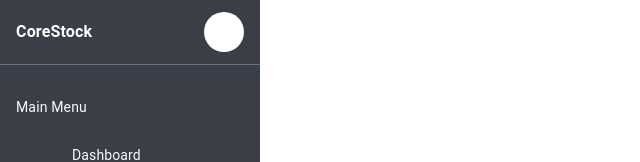
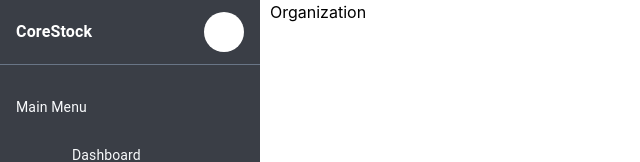
Before and after one commit to Syed-Muhammad-Ali-git/CoreStock, a Next.js app: page /organization in a window 1280 px wide. Shown: the top 162 px of the page, without its empty margins (0-640 px from the left). Built offline with nearby package versions, Linux system fonts and the light colour scheme; some icons are missing.

Commit message:
side bar oen close cosntent set

```diff
--- a/app/audit/page.tsx
+++ b/app/audit/page.tsx
@@ -11,7 +11,14 @@ const Audit = () => {
   return (
     <>
       <DrawerComponent open={drawerOpen} setOpen={setDrawerOpen} />
-      <div>Audit</div>
+      <div
+        style={{
+          marginLeft: drawerOpen ? "270px" : "0",
+          transition: "margin-left 0.3s ease",
+        }}
+      >
+        Audit
+      </div>
     </>
   );
 };
--- a/app/organization/page.tsx
+++ b/app/organization/page.tsx
@@ -11,7 +11,14 @@ const Organization = () => {
   return (
     <>
       <DrawerComponent open={drawerOpen} setOpen={setDrawerOpen} />
-      <div>Organization</div>
+      <div
+        style={{
+          marginLeft: drawerOpen ? "270px" : "0",
+          transition: "margin-left 0.3s ease",
+        }}
+      >
+        Organization
+      </div>
     </>
   );
 };
--- a/app/page.tsx
+++ b/app/page.tsx
@@ -5,8 +5,6 @@
 import React, { useEffect, useState } from "react";
 import { useRouter } from "next/navigation";
 import DrawerComponent from "./components/sidebar/sidebar";
-
-const drawerWidth = 260;
 
 const AdminDashboardHome: React.FC = () => {
   const router = useRouter();
@@ -24,8 +22,7 @@ const AdminDashboardHome: React.FC = () => {
       <DrawerComponent open={drawerOpen} setOpen={setDrawerOpen} />
       <div
         style={{
-          marginLeft: drawerOpen ? `${drawerWidth}px` : "0",
-          width: "100%",
+          marginLeft: drawerOpen ? "270px" : "0",
           transition: "margin-left 0.3s ease",
         }}
       >
--- a/app/settings/page.tsx
+++ b/app/settings/page.tsx
@@ -11,7 +11,14 @@ const Settings = () => {
   return (
     <>
       <DrawerComponent open={drawerOpen} setOpen={setDrawerOpen} />
-      <div>Settings</div>
+      <div
+        style={{
+          marginLeft: drawerOpen ? "270px" : "0",
+          transition: "margin-left 0.3s ease",
+        }}
+      >
+        Settings
+      </div>
     </>
   );
 };
```
Also changed, not shown: 1 other file (tests, documents, lock files or other folders).
